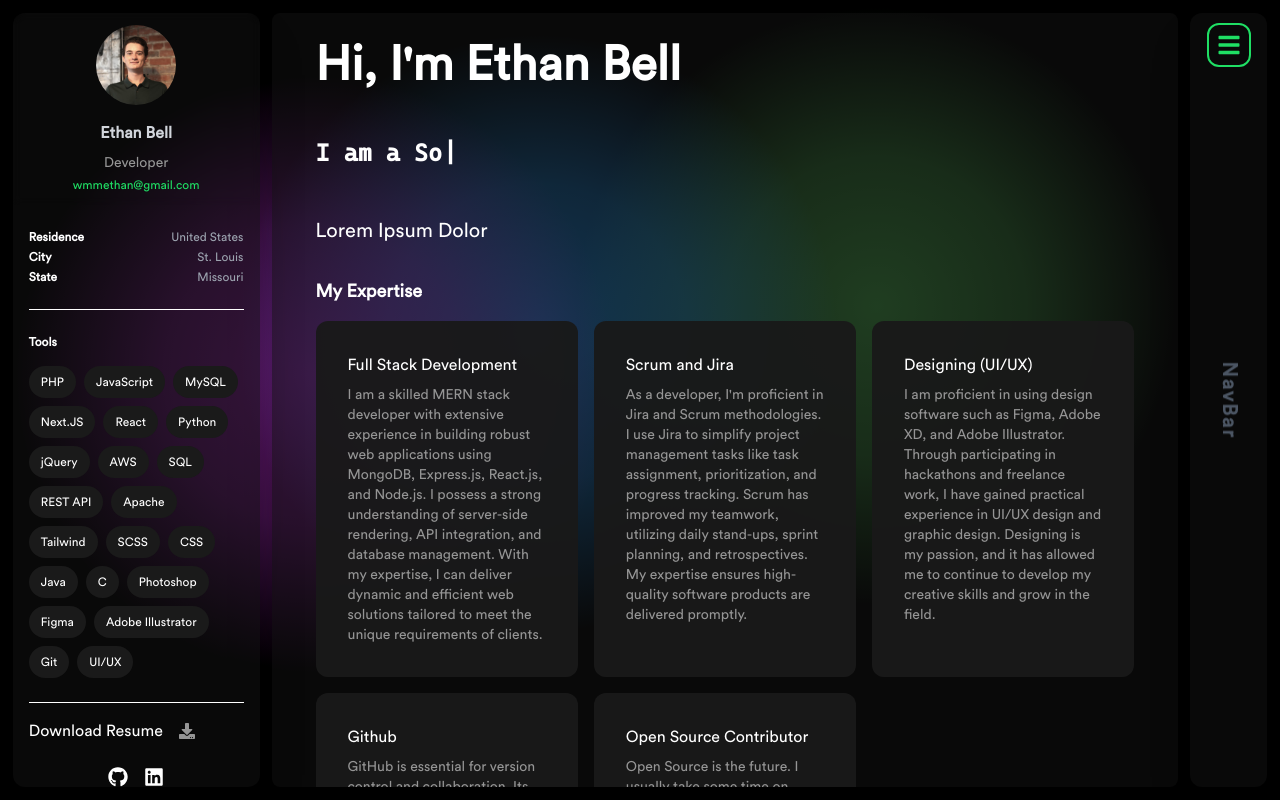
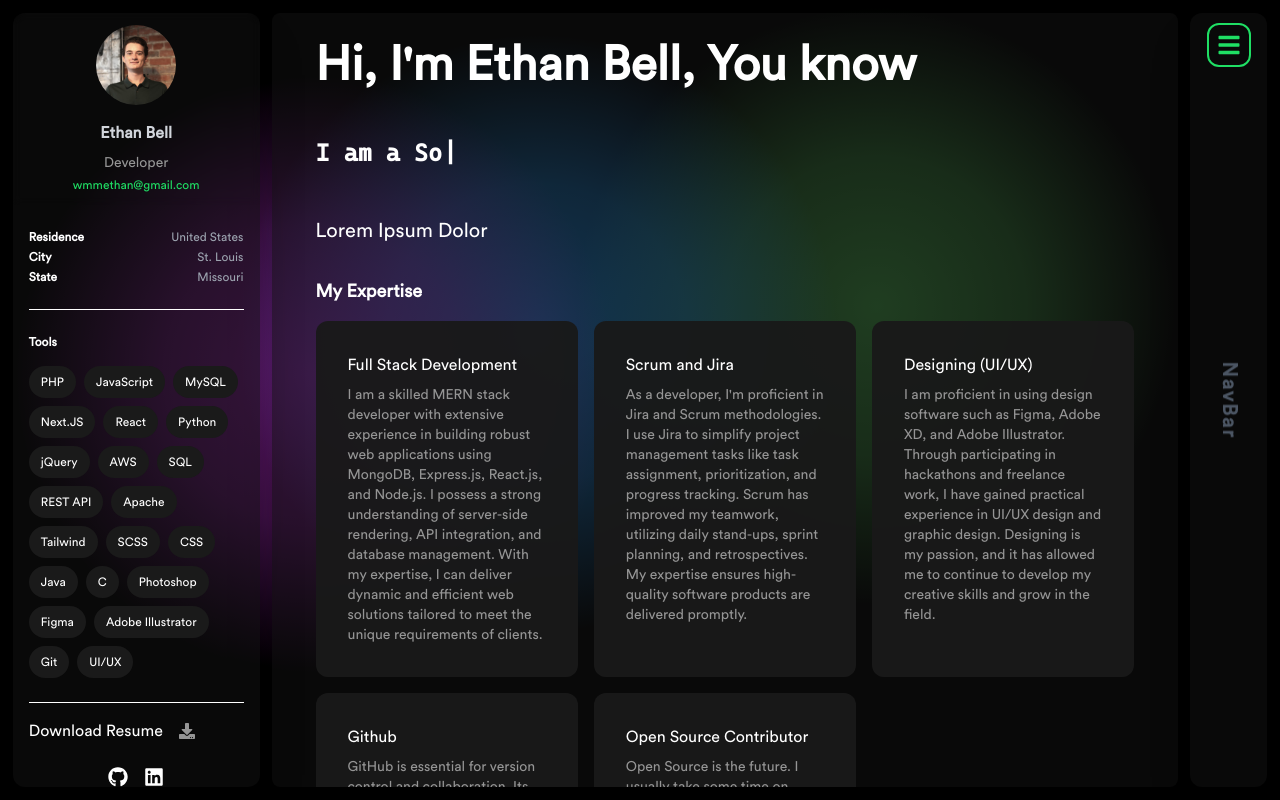
Before and after one commit to ethan33456/portfolio, a Next.js app: page / in a window 1280 px wide. Built offline with nearby package versions, Linux system fonts and the light colour scheme.

Commit message:
update banner text

```diff
--- a/components/HomeComponents/Banner.jsx
+++ b/components/HomeComponents/Banner.jsx
@@ -6,7 +6,7 @@ const Banner = () => {
             <div className="flex flex-col">
                 <div className="flex flex-col gap-y-4">
                     <h1 className="text-Snow text-4xl lg:text-5xl font-bold mb-4">
-                        Hi, I'm Ethan Bell
+                        Hi, I'm Ethan Bell, You know
                     </h1>
                     <div className="py-4 font-cascadia-normal text-Snow pb-4 text-xl lg:text-2xl">
                         <span className="text-Snow font-bold">
```
